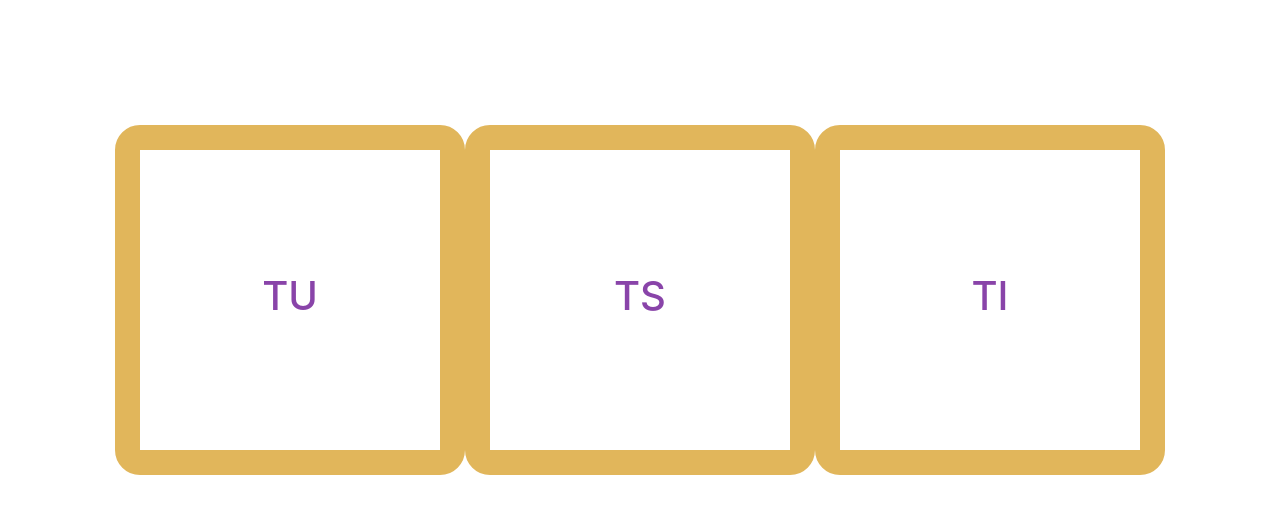
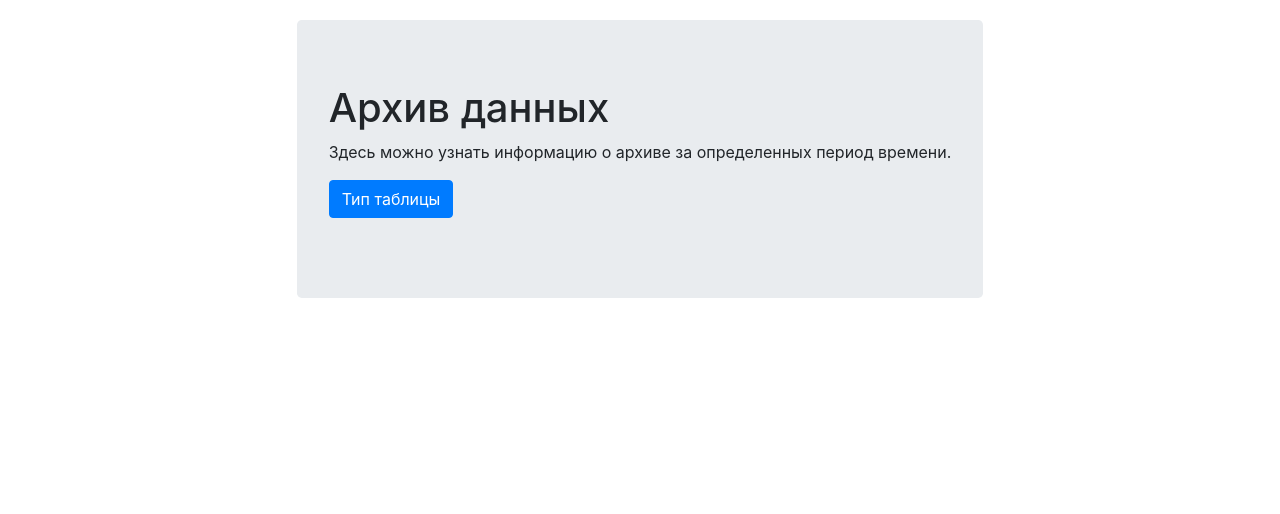
Before and after one commit to manzhakdotcom/flask-react-mysql, a React app: page / in a window 1280 px wide. Shown: the top 514 px of the page. Built offline with nearby package versions, Linux system fonts and the light colour scheme.

Commit message:
add loading and check error

```diff
--- a/src/App.js
+++ b/src/App.js
@@ -10,7 +10,7 @@ import {Container, Row} from "react-bootstrap";
 class App extends Component {
     render() {
         return (
-            <Container>
+            <Container style={{ marginTop: 20 }}>
                 <Row className="justify-content-md-center">
                     <Switch>
                         <Route exact path="/" component={Dashboard}/>
--- a/src/components/Data/DataTi.js
+++ b/src/components/Data/DataTi.js
@@ -20,7 +20,6 @@ const DataTi = (props) => {
     }
 
     return (
-        <div>
             <Table striped bordered hover>
                 <thead>
                 <tr>
@@ -36,7 +35,6 @@ const DataTi = (props) => {
                 {tiItems}
                 </tbody>
             </Table>
-        </div>
     );
 };
 
--- a/src/components/Data/RenderData.js
+++ b/src/components/Data/RenderData.js
@@ -32,9 +32,9 @@ class RenderData extends Component {
         }
 
         return (
-            <div>
+            <>
                 {renderData}
-            </div>
+            </>
         );
     }
 }
--- a/src/components/Type/Type.js
+++ b/src/components/Type/Type.js
@@ -3,8 +3,6 @@ import {ListGroup} from "react-bootstrap";
 
 const Type = (props) => {
     return (
-
-
         <ListGroup.Item
             onClick={() => props.goToTableList(props.type)}
         >
--- a/src/containers/ArchiveData/ArchiveData.js
+++ b/src/containers/ArchiveData/ArchiveData.js
@@ -1,8 +1,9 @@
 import React, {Component} from 'react';
 import * as serverApi from '../../services/serverApi'
 import './ArchiveData.scss'
-import {Button} from "react-bootstrap";
+import {Button, Col} from "react-bootstrap";
 import RenderData from "../../components/Data/RenderData";
+import TableList from "../../components/Table/TableList";
 
 class ArchiveData extends Component {
     state = {
@@ -28,21 +29,43 @@ class ArchiveData extends Component {
     }
 
     render() {
-        const {archiveData} = this.state;
+        const {archiveData, error, loading} = this.state;
+
+        let info;
+
+        if (error) {
+            info = (
+                <p>Ошибка получения данных.</p>
+            );
+        }
+
+        if (loading) {
+            info = (
+                <p>Загрузка...</p>
+            );
+        }
+
+        if (archiveData.length > 0) {
+            info = (
+                <RenderData
+                    type={this.props.match.params.type}
+                    data={archiveData}
+                />
+            );
+        }
+
         console.log('archiveData',archiveData);
         return (
-            <>
+            <Col xs lg="8">
                 <Button
+                    style={{ marginBottom: 20 }}
                     variant="light"
                     onClick={() => this.props.history.push(`/archive-type/${this.props.match.params.type}`)}
                 >
                     Назад
                 </Button>
-                <RenderData
-                    type={this.props.match.params.type}
-                    data={archiveData}
-                />
-            </>
+                {info}
+            </Col>
         );
     }
 }
--- a/src/containers/ArchiveTables/ArchiveTables.js
+++ b/src/containers/ArchiveTables/ArchiveTables.js
@@ -13,9 +13,6 @@ class ArchiveTables extends Component {
     };
 
     async componentDidMount() {
-
-        console.log(this.props.match.params);
-
         if (this.props.match.params) {
             try {
                 const archiveTables = await serverApi.getTablesList(
@@ -29,14 +26,24 @@ class ArchiveTables extends Component {
     }
 
     render() {
-        const {archiveTables, archiveType} = this.state;
+        const {archiveTables, archiveType, loading, error} = this.state;
 
-        console.log(archiveTables);
+        let info;
 
-        let archiveTablesInfo;
+        if (error) {
+            info = (
+                <p>Ошибка получения данных.</p>
+            );
+        }
+
+        if (loading) {
+            info = (
+                <p>Загрузка...</p>
+            );
+        }
 
         if (archiveTables.length > 0) {
-            archiveTablesInfo = (
+            info = (
                 <TableList
                     tables={archiveTables}
                     type={archiveType}
@@ -47,12 +54,13 @@ class ArchiveTables extends Component {
         return (
             <Col md lg="4">
                 <Button
+                    style={{ marginBottom: 20 }}
                     variant="light"
                     onClick={() => this.props.history.push('/archive-type')}
                 >
                     Назад
                 </Button>
-                {archiveTablesInfo}
+                {info}
             </Col>
         );
     }
--- a/src/containers/ArchiveTypes/ArchiveTypes.js
+++ b/src/containers/ArchiveTypes/ArchiveTypes.js
@@ -3,7 +3,7 @@ import './ArchiveTypes.scss'
 import {TYPES} from '../../constants/Constants'
 import Type from "../../components/Type/Type";
 import {Redirect} from 'react-router-dom';
-import {Col, ListGroup} from "react-bootstrap";
+import {Button, Col, ListGroup} from "react-bootstrap";
 
 
 
@@ -24,8 +24,8 @@ class ArchiveTypes extends Component {
         }
     };
 
-    selectedTableHandler = archiveType => {
-        this.setState({selectedType: archiveType});
+    selectedTableHandler = selectedType => {
+        this.setState({selectedType});
     };
 
     render() {
@@ -40,6 +40,13 @@ class ArchiveTypes extends Component {
         });
         return (
             <Col md lg="4">
+                <Button
+                    style={{ marginBottom: 20 }}
+                    variant="light"
+                    onClick={() => this.props.history.push('/')}
+                >
+                    Назад
+                </Button>
                 {this.renderRedirect()}
                 <ListGroup>
                     {types}
--- a/src/containers/Dashboar/Dashboard.js
+++ b/src/containers/Dashboar/Dashboard.js
@@ -1,35 +1,24 @@
 import React, {Component} from 'react';
+import './Dashboard.scss'
+import {Button, Jumbotron} from "react-bootstrap";
 import {NavLink} from "react-router-dom";
-import './Dashboard.scss'
 
 class Dashboard extends Component {
 
     render() {
         return (
             <>
-                <div className="dashboard" data-testid="main__dashboard">
-                    <div className="dashboard-card-wrapper">
-                        <NavLink to="/tu">
-                            <div>
-                                <h1>TU</h1>
-                            </div>
+                <Jumbotron>
+                    <h1>Архив данных</h1>
+                    <p>
+                        Здесь можно узнать информацию о архиве за определенных период времени.
+                    </p>
+                    <p>
+                        <NavLink exact to="/archive-type">
+                            <Button variant="primary">Тип таблицы</Button>
                         </NavLink>
-                    </div>
-                    <div className="dashboard-card-wrapper">
-                        <NavLink to="/ts">
-                            <div>
-                                <h1>TS</h1>
-                            </div>
-                        </NavLink>
-                    </div>
-                    <div className="dashboard-card-wrapper">
-                        <NavLink to="/ti">
-                            <div>
-                                <h1>TI</h1>
-                            </div>
-                        </NavLink>
-                    </div>
-                </div>
+                    </p>
+                </Jumbotron>
             </>
         );
     }
```
Also changed, not shown: 1 other file (tests, documents, lock files or other folders).
